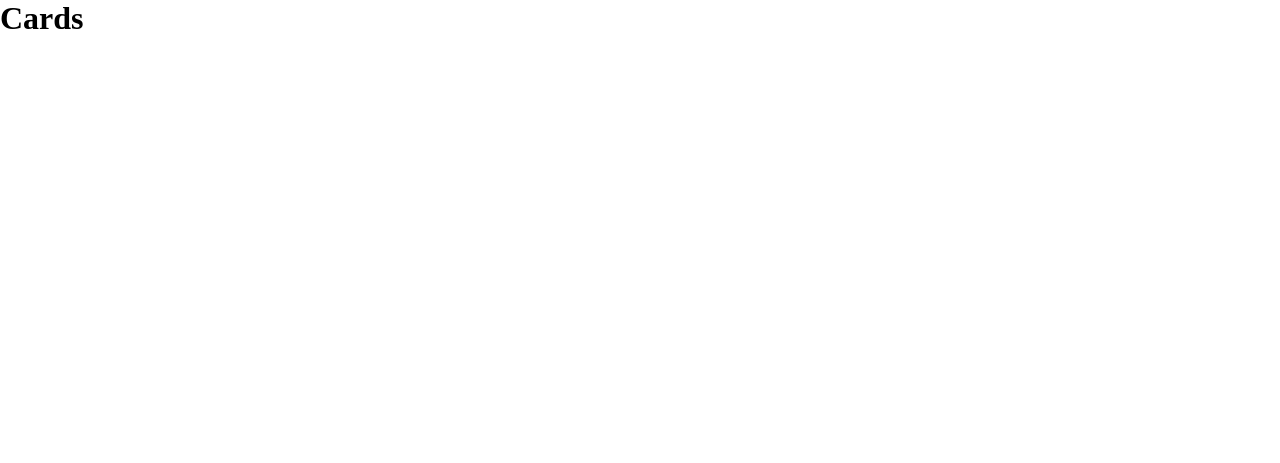
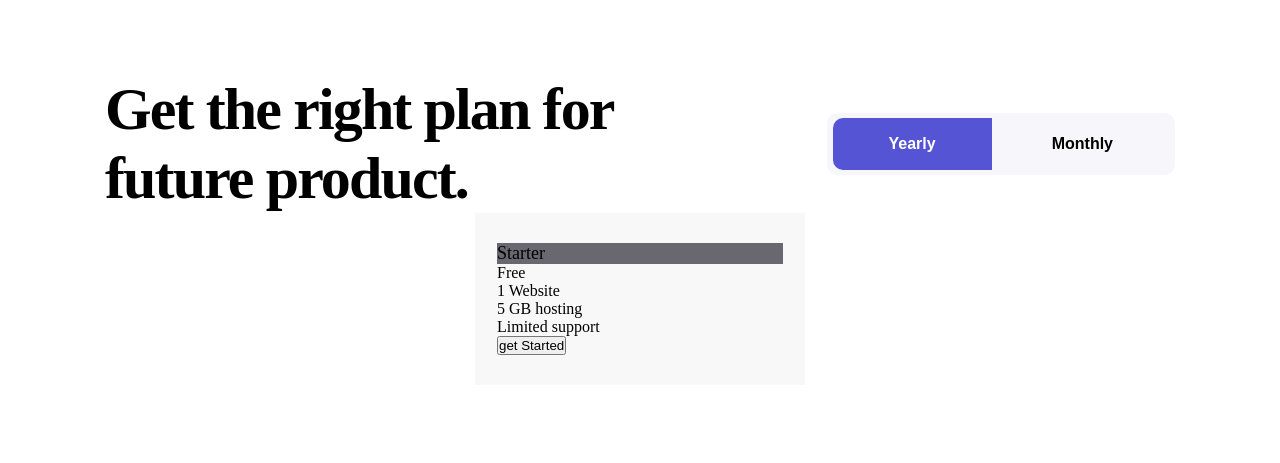
Before and after one commit to Zethusik/p25, a plain HTML site: page index.html in a window 1280 px wide. Drawn offline with Linux system fonts and the light colour scheme.

Commit message:
cards section

```diff
--- a/index.html
+++ b/index.html
@@ -7,11 +7,40 @@
     <title>Cards</title>
 </head>
 <body>
-    <h1 class="main-header">Cards</h1>
 
-    <div class="cards_wrapper">
 
-    </div>
+    <!-- <div class="container">
+
+    </div> -->
+
+    <section class="product_plans">
+
+        <div class="container">
+
+            <div class="products_header">
+                <h2 class="products_heading">Get the right plan for future product.</h2>
+
+                <div class="period_buttons">
+                    <button class="period_btn yearly active">Yearly</button>
+                    <button class="period_btn monthly">Monthly</button>
+
+                </div>
+            </div>
+
+            <div class="cards_wrapper">
+                <div class="card">
+                    <div class="card_title">Starter</div>
+                    <div class="card_price">Free</div>
+                    <div class="card_description">1 Website</div>
+                    <div class="card_description">5 GB hosting</div>
+                    <div class="card_description">Limited support</div>
+                    <button class="card_button">get Started</button>
+                </div>
+            </div>
+
+        </div>
+
+    </section>
 
 </body>
 </html>
--- a/style/style.css
+++ b/style/style.css
@@ -3,3 +3,77 @@
     padding: 0;
     box-sizing: border-box;
 }
+
+.container{
+    max-width: 1070px;
+    margin: 0 auto;
+
+}
+
+.product_plans{
+    padding: 75px 0;
+}
+
+.products_header{
+    display: flex;
+    justify-content: space-between;
+    align-items: center;
+}
+
+.products_heading{
+    width: 523px;
+    font-weight: 700;
+    font-size: 60px;
+    letter-spacing: -1.88px;
+}
+
+.period_buttons{
+    padding: 5px 6px;
+    background: #f7f7fb;
+    border-radius: 10px;
+}
+
+.period_btn{
+    background: none;
+    border: none;
+    outline: none;
+    cursor: pointer;
+    font-size: 16px;
+    font-weight: 700;
+    color: #000;
+    padding: 17px 56px;
+
+}
+
+.period_btn.active{
+    background: #5454D4;
+    border-radius: 10px 0px 0px 10px;
+    color: #fff;
+}
+
+.yearly.active{
+    border-radius: 10px 0px 0px 10px;
+}
+.monthly.active{
+    border-radius: 0px 10px 10px 0px;
+
+}
+
+.cards_wrapper{
+    display: flex;
+    justify-content: space-evenly;
+    flex-wrap: wrap;
+
+}
+
+.card{
+    width: 330px;
+    padding: 30px 22px;
+    background: #f8f8f8;
+
+}
+.card_title{
+    line-height: -0.56px;
+    font-size: 18px;
+    background: #696871;
+}
```
